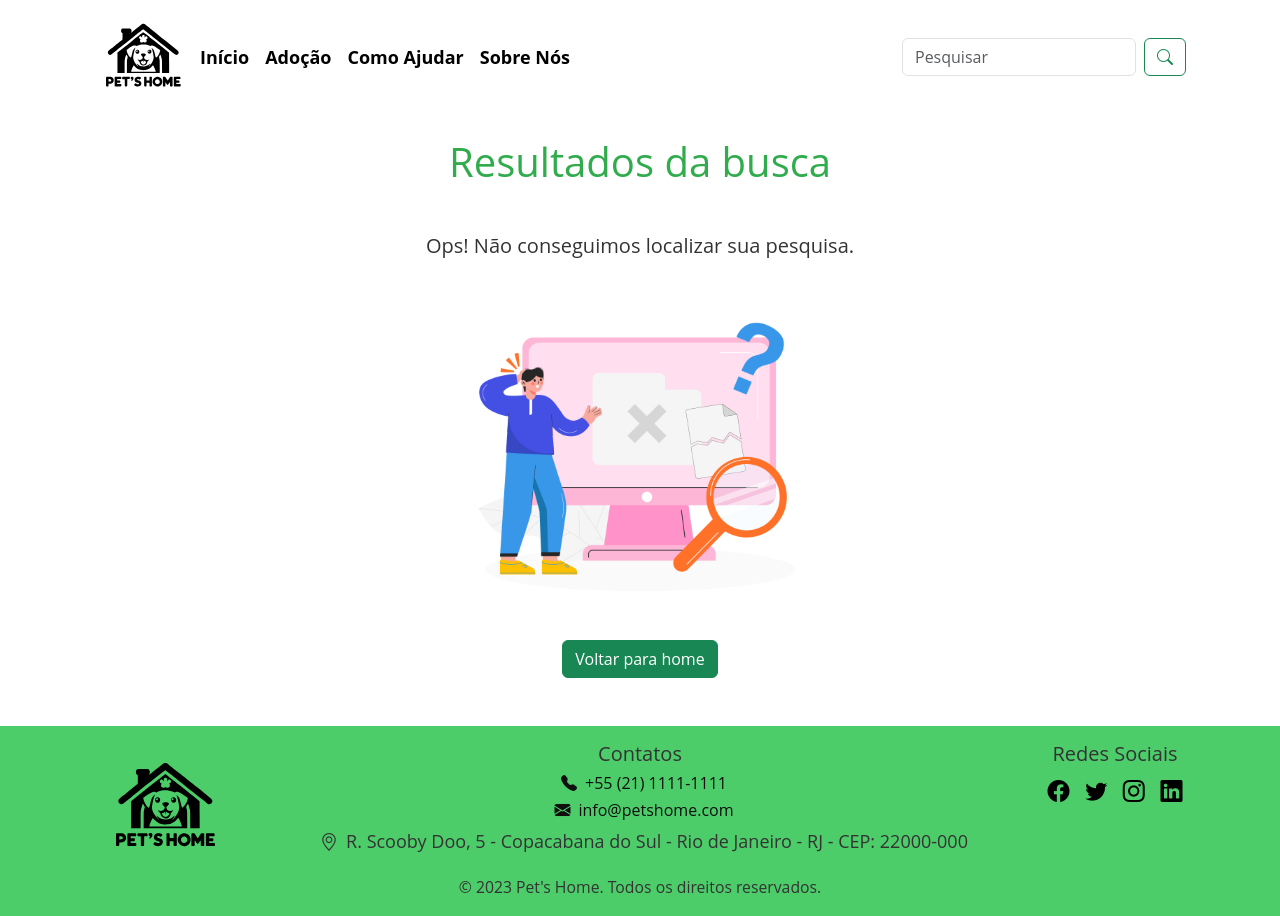
After one commit to andradeju/projeto_final_python_pets_home, a Django app: page /busca/ in a window 1280 px wide. The commit adds this page. Run offline with Django 4.2, Linux system fonts and the light colour scheme; some libraries are stand-ins or nearby versions.

Commit message:
:sparkles: feat: Add campo de busca e pág de resultados

```diff
--- /dev/null
+++ b/projeto_pets_home/base/templates/busca_resultados.html
@@ -0,0 +1,50 @@
+{% extends "layout.html" %}
+{% load bootstrap5 %}
+{% load static %}
+
+<main class="container">
+  {% block content %}
+  <h1 class="text-center">Resultados da busca</h1>
+
+  {% if has_results %}
+  <div class="row row-cols-2 row-cols-md-4 row-cols-lg-3 g-4 m-2">
+    {% for animal in filter.qs %}
+    <div class="col">
+      <div class="card" style="width: 14rem">
+        <a href="{% url 'animal_detalhes' animal.id %}" class="card-img-top">
+          <img
+            src="{{ animal.imagem.url }}"
+            class="img-fluid img-thumbnail"
+            alt="animais"
+          />
+        </a>
+        <div class="card-body text-center">
+          <h3 class="h5 card-title text-center">{{ animal.nome }}</h3>
+          <p>{{ animal.especie }}</p>
+          <a
+            href="{% url 'animal_detalhes' animal.id %}"
+            class="mt-1 btn-adocao btn btn-primary btn-sm px-2"
+            >Quero adotar</a
+          >
+        </div>
+      </div>
+    </div>
+    {% endfor %}
+  </div>
+  {% else %}
+  <div class="container-fluid text-center mt-5">
+    <div class="row justify-content-center">
+      <h5>Ops! Não conseguimos localizar sua pesquisa.</h5>
+    </div>
+    <img
+      src="{% static 'images/noresults.jpg' %}"
+      alt="sem-resultado"
+      style="width: 350px; max-height: 100%"
+    />
+    <div class="mt-4 mb-5">
+      <a href="{% url 'inicio' %}" class="btn btn-success">Voltar para home</a>
+    </div>
+  </div>
+  {% endif %}
+  {% endblock %}
+</main>
--- a/projeto_pets_home/base/templates/layout.html
+++ b/projeto_pets_home/base/templates/layout.html
@@ -23,7 +23,9 @@
     <div class="container">
       <div class="itens-footer row d-flex align-items-baseline">
         <div class="col text-center align-self-center">
-          <img class="img-footer" src="{% static 'images/logo_pets-home.jpeg' %}" alt="logo">
+          <a href="{% url 'inicio' %}">
+          <img class="img-footer" src="{% static 'images//logo-petsh.svg' %}" alt="logo">
+          </a>
         </div>
         <div class="col-md-8 text-center">
           <div class="footer-section">
--- a/projeto_pets_home/base/templates/nav.html
+++ b/projeto_pets_home/base/templates/nav.html
@@ -2,15 +2,15 @@
 {% block content %}
 <header>
   <nav class="navbar navbar-expand-sm responsive-navbar-nav">
-      <div class="container">
-        <a class="navbar-brand" href="#">
-          <img class="img-logo" src="{% static 'images/logo_pets-home.jpeg' %}" alt="logo">
+      <div class="container mb-4">
+          <a href="{% url 'inicio' %}">
+          <img class="img-logo" src="{% static 'images/logo-petsh.svg' %}" alt="logo">
         </a>
         <button class="navbar-toggler" type="button" data-bs-toggle="collapse" data-bs-target="#navbarNav" aria-controls="navbarNav" aria-expanded="false" aria-label="Toggle navigation">
           <span class="navbar-toggler-icon"></span>
         </button>
         <div class="collapse navbar-collapse" id="navbarNav">
-          <ul class="navbar-nav me-auto mb-2 mb-lg-0">
+          <ul class="navbar-nav me-auto  mb-lg-0">
             <li class="nav-item">
               <a class="nav-link" aria-current="page" href="/">Início</a>
             </li>
@@ -24,6 +24,10 @@
               <a class="nav-link" href="/sobre-nos">Sobre Nós</a>
             </li>
           </ul>
+          <form class="d-flex" action="{% url 'busca_site' %}" method="get">
+            <input class="pesquisar-form form-control me-2" type="search" name="q" placeholder="Pesquisar" aria-label="Pesquisar">
+            <button class="btn btn-outline-success" type="submit"><i class="bi bi-search"></i></button>
+          </form>
         </div>
       </div>
     </nav>
--- a/projeto_pets_home/base/views.py
+++ b/projeto_pets_home/base/views.py
@@ -4,36 +4,56 @@ from django.http import HttpResponse
 from base.forms import AnimalForm
 from base.models import AnimalAdocao
 from animais.models import Animal
+from animais.filters import AnimalFilter
+from django.db.models import Q
+
 
 def home(request):
-  animais = Animal.objects.all()[:4]
-  return render(request, 'home.html',{'animais':animais})
+    animais = Animal.objects.all()[:4]
+    return render(request, 'home.html', {'animais': animais})
+
 
 def adocao(request):
-  animais = Animal.objects.all()
-  return render(request, 'adocao.html',{'animais':animais})
+    animais = Animal.objects.all()
+    return render(request, 'adocao.html', {'animais': animais})
 
-def animal_detalhes (request, animal_id):
-  animal = get_object_or_404(Animal, pk=animal_id)
-  form = AnimalForm()
 
-  contexto = {
-    'sucesso': False,
-    'animal': animal,
-    'form': form,
-  }
+def animal_detalhes(request, animal_id):
+    animal = get_object_or_404(Animal, pk=animal_id)
+    form = AnimalForm()
 
-  if request.method == 'POST':
-    form = AnimalForm(request.POST)
-    if form.is_valid():
-      AnimalAdocao.objects.create(**form.cleaned_data)
-      contexto['sucesso'] = True
-      form = AnimalForm()
+    contexto = {
+        'sucesso': False,
+        'animal': animal,
+        'form': form,
+    }
 
-  return render(request, 'animal.html', contexto)
+    if request.method == 'POST':
+        form = AnimalForm(request.POST)
+        if form.is_valid():
+            AnimalAdocao.objects.create(**form.cleaned_data)
+            contexto['sucesso'] = True
+            form = AnimalForm()
+
+    return render(request, 'animal.html', contexto)
+
+
+def busca_site(request):
+    query = request.GET.get('q')
+    has_results = False
+    animal_filter = None
+
+    if query:
+        animal_filter = AnimalFilter(
+            data={'search': query}, queryset=Animal.objects.all())
+        has_results = animal_filter.qs.exists()
+
+    return render(request, 'busca_resultados.html', {'filter': animal_filter, 'has_results': has_results})
+
 
 def como_ajudar(request):
-  return render(request, 'como_ajudar.html')
+    return render(request, 'como_ajudar.html')
+
 
 def sobre_nos(request):
-  return render(request, 'sobre_nos.html')
+    return render(request, 'sobre_nos.html')
--- a/projeto_pets_home/pets_home/urls.py
+++ b/projeto_pets_home/pets_home/urls.py
@@ -18,15 +18,16 @@ from django.contrib import admin
 from django.urls import path
 from django.conf import settings
 from django.conf.urls.static import static
-from base.views import home, adocao, animal_detalhes, sobre_nos, como_ajudar
+from base.views import home, adocao, animal_detalhes, busca_site, sobre_nos, como_ajudar
 
 urlpatterns = [
     path('admin/', admin.site.urls),
-    path('', home),
+    path('', home, name='inicio'),
     path('adocao/', adocao, name='adocao'),
     path('animal_detalhes/<int:animal_id>/', animal_detalhes, name='animal_detalhes'),
-    path('como-ajudar/', como_ajudar),
-    path('sobre-nos/', sobre_nos),
+    path('como-ajudar/', como_ajudar, name='como_ajudar'),
+    path('sobre-nos/', sobre_nos, name='sobre_nos'),
+    path('busca/', busca_site, name='busca_site'),
 ]
 
 
```
Also changed, not shown: projeto_pets_home/animais/filters.py (added, +31 -0 lines), projeto_pets_home/base/static/images/juca.JPG (deleted), projeto_pets_home/base/static/images/logo-petsHome.jpeg (added), projeto_pets_home/base/static/images/logo-petsh.svg (added), projeto_pets_home/base/static/images/logo_pets-home.jpeg (deleted), projeto_pets_home/base/static/images/noresults.jpg (added), 2 other files.
